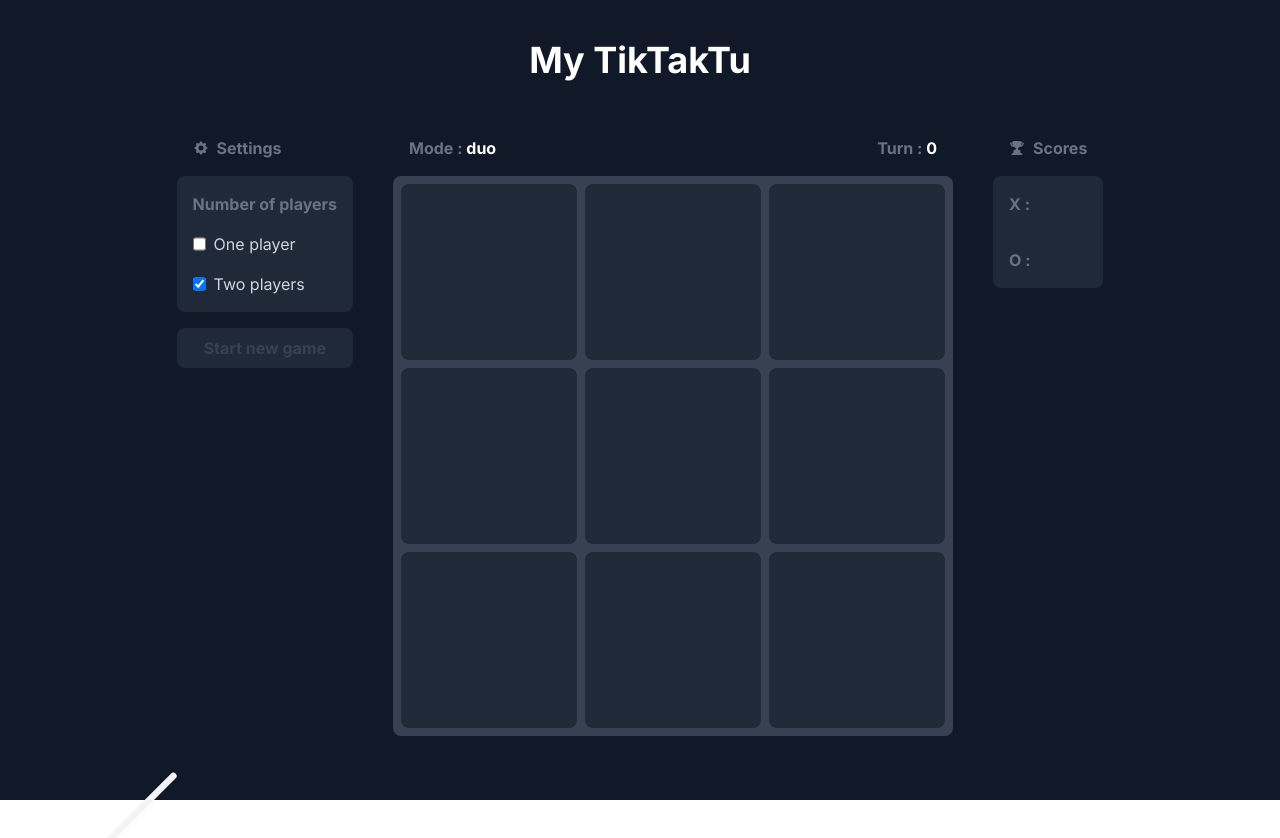
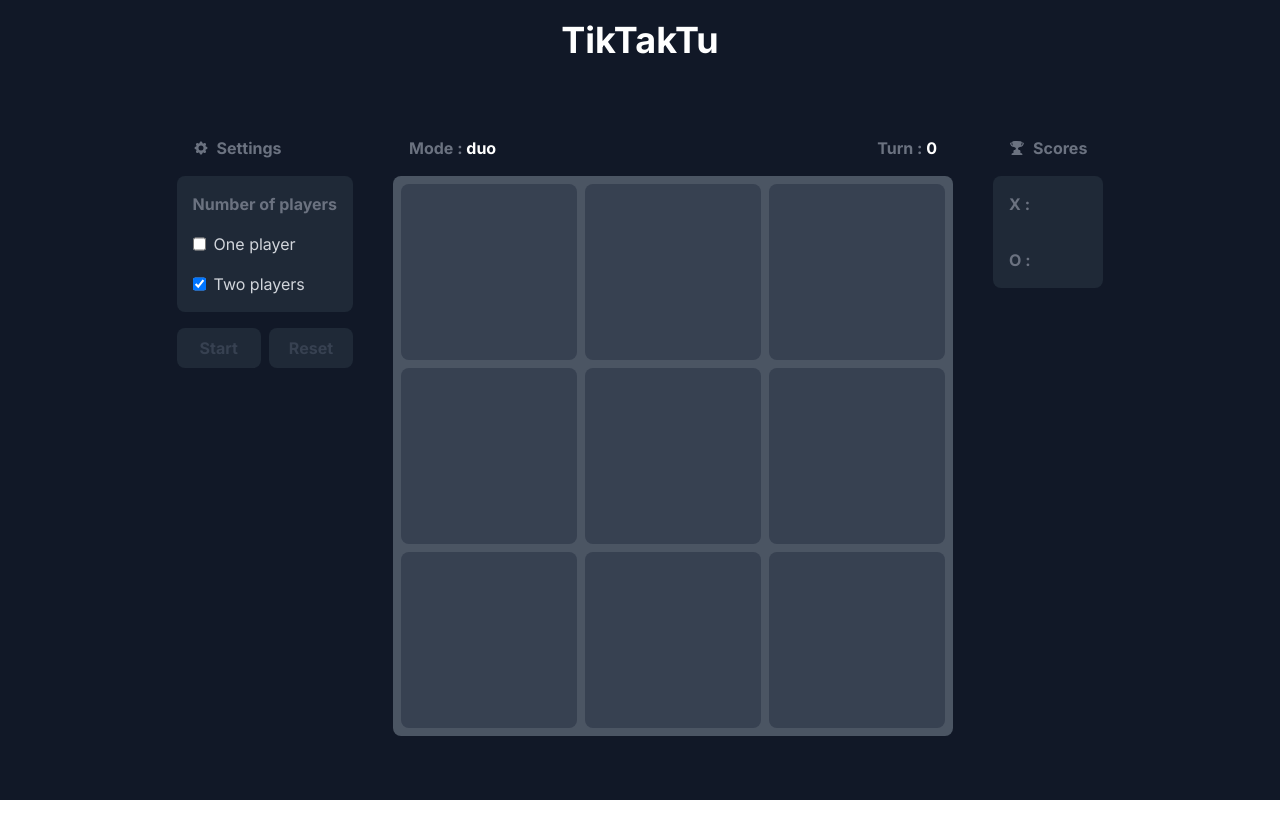
Before and after one commit to Clarkmcev/tictactoe, a Next.js app: page / in a window 1280 px wide. Shown: the top 838 px of the page. After the commit the page ends 800 px from the top, so only its background shows below. Built offline with nearby package versions, Linux system fonts and the light colour scheme.

Commit message:
work in progress

```diff
--- a/src/app/components/Board.tsx
+++ b/src/app/components/Board.tsx
@@ -1,5 +1,7 @@
 import React, { useEffect, useState } from 'react';
 import Card from './Card';
+import WinnerLine from './icons/WinnerLine';
+import { draw } from './icons/Icon';
 
 export type BoardProps = {
   grid: number[][];
@@ -9,6 +11,8 @@ export type BoardProps = {
   turn: any;
   setTurn: any;
   mode: any;
+  winLine: any
+  AIisPlaying: boolean
 };
 
 function Board({
@@ -19,6 +23,8 @@ function Board({
   turn,
   setTurn,
   mode,
+  winLine,
+  AIisPlaying,
 }: BoardProps) {
   return (
     <main className="flex flex-col items-center bg-gray-900">
@@ -34,7 +40,7 @@ function Board({
           </p>
         </div>
       </div>
-      <div className="pt-2 px-2 bg-gray-700 rounded-lg">
+      <div className="pt-2 px-2 bg-gray-600 rounded-lg">
         {grid.map((row, rowIndex) => (
           <div key={rowIndex} className="flex space-x-2">
             {grid.map((col, colIndex) => (
@@ -42,7 +48,7 @@ function Board({
                 value={grid[rowIndex][colIndex]}
                 key={colIndex}
                 position={[rowIndex, colIndex]}
-                disabled={grid[rowIndex][colIndex] !== 0}
+                disabled={grid[rowIndex][colIndex] !== 0 || AIisPlaying}
                 grid={grid}
                 setGrid={setGrid}
                 turn={turn}
@@ -54,6 +60,9 @@ function Board({
           </div>
         ))}
       </div>
+      <div className="absolute m-14">
+          {gameOver ? <WinnerLine draw={draw} type={winLine} /> : null}
+        </div>
     </main>
   );
 }
--- a/src/app/components/Button.tsx
+++ b/src/app/components/Button.tsx
@@ -3,12 +3,17 @@ import React from 'react';
 type Props = {
   children: string | JSX.Element | JSX.Element[]
   onClick: any
+  disabled: boolean
+  icon: any
 };
 
-function Button({ children, onClick }: Props) {
+function Button({ icon, children, onClick, disabled }: Props) {
   return (
-    <button onClick={onClick} className="p-2 my-2 hover:bg-gray-800 text-gray-700 font-bold hover:text-gray-500 duration-100 transition-all bg-gray-800 w-full rounded-lg">
-      {children}
+    <button onClick={onClick} className={`p-2 my-2 hover:bg-gray-800 font-bold  duration-100 transition-all bg-gray-800 w-full rounded-lg ${disabled ? 'text-gray-700' : 'text-gray-700 hover:text-gray-500'}`}>
+      <div className="flex justify-center items-center space-x-2">
+      {/* <div>{icon}</div> */}
+      <div>{children}</div>
+      </div>
     </button>
   );
 }
--- a/src/app/components/Card.tsx
+++ b/src/app/components/Card.tsx
@@ -2,19 +2,19 @@
 
 import React from 'react';
 import { Grid } from '../page';
-import { signLookUp } from './utils';
 import Icon from './icons/Icon';
 
 type CardProps = {
   value: number;
   position: number[];
-  disabled: boolean
+  disabled: boolean;
   turn: number;
   setTurn: React.Dispatch<React.SetStateAction<number>>;
   grid: number[][];
   setGrid: React.Dispatch<React.SetStateAction<Grid>>;
   gameOver: boolean;
   setGameOver: React.Dispatch<React.SetStateAction<boolean>>;
+  AIisPlaying: boolean;
 };
 
 export const Card = ({
@@ -27,8 +27,8 @@ export const Card = ({
   setTurn,
   gameOver,
   setGameOver,
+  AIisPlaying,
 }: CardProps) => {
-
   function playCard(e: React.MouseEvent<HTMLButtonElement, MouseEvent>) {
     setTurn((prev) => prev + 1);
     setGameOver(false);
@@ -41,15 +41,15 @@ export const Card = ({
     setGrid({ grid: gridCopy });
   }
 
+  const cardIsDisabledStyling =
+    disabled || gameOver ? 'bg-gray-700' : 'hover:bg-gray-700 bg-gray-800';
 
   return (
-  <button
-      disabled={disabled || gameOver}
+    <button
+      disabled={disabled || gameOver || AIisPlaying}
       onClick={playCard}
       value={String(position[0] + String(position[1]))}
-      className={`w-44 h-44 mb-2 bg-gray-800 rounded-lg text-white text-8xl duration-150 transition-all ${
-        disabled || gameOver ? 'bg-gray-700' : 'hover:bg-gray-700'
-      }`}
+      className={`w-44 h-44 overflow-hidden mb-2  rounded-lg text-white text-8xl duration-150 transition-all ${cardIsDisabledStyling}`}
     >
       <Icon value={value} />
     </button>
--- a/src/app/components/Settings.tsx
+++ b/src/app/components/Settings.tsx
@@ -8,6 +8,7 @@ import {
 } from './utils';
 import Button from './Button';
 import SettingsIcons from './icons/SettingsIcons';
+import Refresh from './icons/Refresh';
 
 export type SettingProps = {
   onClick: any;
@@ -16,6 +17,8 @@ export type SettingProps = {
   difficulty: string;
   setDifficulty: Dispatch<SetStateAction<string>>;
   gameOver: boolean;
+  reset: any;
+  grid: any;
 };
 
 function Settings({
@@ -25,9 +28,11 @@ function Settings({
   difficulty,
   setDifficulty,
   gameOver,
+  reset,
+  grid,
 }: SettingProps) {
   function onChange() {
-    console.log('settings changed!');
+    reset(grid);
   }
 
   return (
@@ -98,11 +103,27 @@ function Settings({
           </div>
         </div>
       ) : null}
-      {gameOver ? (
+      {/* {gameOver ? (
         <Button onClick={onClick}>Start new game</Button>
       ) : (
         <Button onClick={onClick}>Reset game</Button>
-      )}
+      )} */}
+      <div className="flex space-x-2">
+        <Button
+          icon={<Refresh className="h-4 w-4" />}
+          onClick={onClick}
+          disabled={gameOver}
+        >
+          Start
+        </Button>
+        <Button
+          icon={<Refresh className="h-4 w-4" />}
+          onClick={onClick}
+          disabled={gameOver}
+        >
+          Reset
+        </Button>
+      </div>
     </div>
   );
 }
--- a/src/app/components/icons/Cross.tsx
+++ b/src/app/components/icons/Cross.tsx
@@ -21,7 +21,7 @@ function Cross({ draw }: Props) {
         y2="200"
         stroke="#f3f4f6"
         variants={draw}
-        custom={1}
+        custom={3}
       />
       <motion.line
         x1="60"
--- /dev/null
+++ b/src/app/components/icons/Refresh.tsx
@@ -0,0 +1,24 @@
+import React from 'react';
+
+type Props = {
+  className: string;
+};
+
+function Refresh({ className }: Props) {
+  return (
+    <svg
+      xmlns="http://www.w3.org/2000/svg"
+      viewBox="0 0 24 24"
+      fill="currentColor"
+      className={className}
+    >
+      <path
+        fillRule="evenodd"
+        d="M4.755 10.059a7.5 7.5 0 0112.548-3.364l1.903 1.903h-3.183a.75.75 0 100 1.5h4.992a.75.75 0 00.75-.75V4.356a.75.75 0 00-1.5 0v3.18l-1.9-1.9A9 9 0 003.306 9.67a.75.75 0 101.45.388zm15.408 3.352a.75.75 0 00-.919.53 7.5 7.5 0 01-12.548 3.364l-1.902-1.903h3.183a.75.75 0 000-1.5H2.984a.75.75 0 00-.75.75v4.992a.75.75 0 001.5 0v-3.18l1.9 1.9a9 9 0 0015.059-4.035.75.75 0 00-.53-.918z"
+        clipRule="evenodd"
+      />
+    </svg>
+  );
+}
+
+export default Refresh;
--- a/src/app/components/icons/WinnerLine.tsx
+++ b/src/app/components/icons/WinnerLine.tsx
@@ -1,31 +1,49 @@
-import React from 'react';
+import React, { useEffect, useState } from 'react';
 import { motion } from 'framer-motion';
+import { winLine } from '../utils';
 
 type Props = {
   draw: any;
-  type: any
+  type: any;
 };
 
-function WinnerLine({ draw, type}: Props) {
+function WinnerLine({ draw, type }: Props) {
+  const [position, setPosition] = useState({
+    x1: '',
+    y1: '',
+    x2: '',
+    y2: '',
+  });
+
+  function translatePosition() {}
+
+  useEffect(() => {
+    if (type) {
+      setPosition(winLine[type.type][type.n]);
+    }
+  }, [position]);
+
+  if (type) {
     return (
       <motion.svg
-      width="400"
-      height="400"
+        width="560"
+        height="560"
         viewBox="0 0 600 600"
         initial="hidden"
         animate="visible"
       >
         <motion.line
-        x1="60"
-        y1="200"
-        x2="200"
-        y2="60"
-        stroke="#f3f4f6"
+          x1={position.x1}
+          y1={position.y1}
+          x2={position.x2}
+          y2={position.y2}
+          stroke="#111827"
           variants={draw}
           custom={1}
         />
       </motion.svg>
     );
   }
+}
 
 export default WinnerLine;
--- a/src/app/components/icons/utils.tsx
+++ /dev/null
@@ -1,16 +0,0 @@
-
-
-export const draw = {
-    hidden: { pathLength: 0, opacity: 0 },
-    visible: (i: number) => {
-      const delay = 0;
-      return {
-        pathLength: 1,
-        opacity: 1,
-        transition: {
-          pathLength: { delay, type: 'spring', duration: 1, bounce: 0 },
-          opacity: { delay, duration: 0.01 },
-        },
-      };
-    },
-  };
--- a/src/app/components/utils.tsx
+++ b/src/app/components/utils.tsx
@@ -1,31 +1,94 @@
-import { Grid } from "../page"
+import { Grid } from '../page';
 
-export const KEY_EASY_DIFFICULTY = 'easy'
-export const KEY_MEDIUM_DIFFICULTY = 'medium'
-export const KEY_HARD_DIFFICULTY = 'hard'
+export const KEY_EASY_DIFFICULTY = 'easy';
+export const KEY_MEDIUM_DIFFICULTY = 'medium';
+export const KEY_HARD_DIFFICULTY = 'hard';
 
-export const KEY_MODE_SOLO = 'solo'
-export const KEY_MODE_DUO = 'duo'
+export const KEY_MODE_SOLO = 'solo';
+export const KEY_MODE_DUO = 'duo';
+export const KEY_COLUMN = 'column';
+export const KEY_ROW = 'row';
+export const KEY_DIAGONAL = 'diagonal';
+
+interface winLine {
+  [key: string]: any
+}
+
+export const winLine : winLine = {
+  [KEY_ROW]: {
+    0: {
+      x1: '40',
+      y1: '100',
+      x2: '550',
+      y2: '100',
+    },
+    1: {
+      x1: '40',
+      y1: '300',
+      x2: '550',
+      y2: '300',
+    },
+    2: {
+      x1: '40',
+      y1: '500',
+      x2: '550',
+      y2: '500',
+    },
+  },
+  [KEY_COLUMN]: {
+    0: {
+      x1: '100',
+      y1: '40',
+      x2: '100',
+      y2: '570',
+    },
+    1: {
+      x1: '300',
+      y1: '40',
+      x2: '300',
+      y2: '570',
+    },
+    2: {
+      x1: '495',
+      y1: '40',
+      x2: '495',
+      y2: '570',
+    },
+  },
+  [KEY_DIAGONAL]: {
+    0: {
+      x1: '47',
+      y1: '550',
+      x2: '550',
+      y2: '47',
+    },
+    1: {
+      x1: '40',
+      y1: '40',
+      x2: '550',
+      y2: '550',
+    },
+  },
+};
 
 interface signLookUp {
-  [key: number] : string | null
+  [key: number]: string | null;
 }
 
-export const signLookUp : signLookUp = {
-    0: null,
-    1: 'X',
-    2: 'O',
-  };
+export const signLookUp: signLookUp = {
+  0: null,
+  1: 'X',
+  2: 'O',
+};
 
 export function translateSign(player: number) {
   return player === 1 ? 'X' : 'O';
 }
 
 export function scoreWriter(wins: number) {
-  return wins !== 0 ? 'I'.repeat(wins) : ''
+  return wins !== 0 ? 'I'.repeat(wins) : '';
 }
 
 export function gridNotCompleted(grid: Grid, search: number) {
-  console.log(grid.grid.some(row => row.includes(search)))
-  return grid.grid.some(row => row.includes(search))
+  return grid.grid.some((row) => row.includes(search));
 }
--- a/src/app/page.tsx
+++ b/src/app/page.tsx
@@ -4,21 +4,27 @@ import { useEffect, useState } from 'react';
 import Board from './components/Board';
 import Settings from './components/Settings';
 import {
+  KEY_COLUMN,
+  KEY_DIAGONAL,
   KEY_EASY_DIFFICULTY,
   KEY_MODE_DUO,
   KEY_MODE_SOLO,
+  KEY_ROW,
   gridNotCompleted,
   translateSign,
 } from './components/utils';
 import toast, { Toaster } from 'react-hot-toast';
 import ToastResult from './components/toasts/ToastResult';
 import ScoreBoard from './components/ScoreBoard';
-import WinnerLine from './components/icons/WinnerLine';
-import { draw } from './components/icons/Icon';
 
 export type Grid = {
   grid: number[][];
 };
+
+export type WinnerLine = {
+  n: number;
+  type: string;
+} | null;
 
 interface Score {
   X: number;
@@ -38,13 +44,16 @@ export default function Home() {
   });
   const [mode, setMode] = useState(KEY_MODE_DUO);
   const [difficulty, setDifficulty] = useState(KEY_EASY_DIFFICULTY);
+  const [AIisPlaying, setAIisPlaying] = useState(false);
   const [gameOver, setGameOver] = useState(true);
   const [score, setScore] = useState<Score>({ X: 0, O: 0 });
+  const [winLine, setWinLine] = useState<WinnerLine>(null);
 
   function resetGame(grid: Grid) {
     setGrid({ grid: gridInit });
     setTurn(0);
     setGameOver(false);
+    setScore({ X: 0, O: 0 });
   }
 
   function checkWin(grid: Grid) {
@@ -62,6 +71,7 @@ export default function Home() {
           winner = grid.grid[i][0];
           setGameOver(true);
           gameOverHandler(winner);
+          setWinLine({ n: i, type: KEY_ROW });
           return;
         }
 
@@ -75,6 +85,7 @@ export default function Home() {
           winner = grid.grid[0][j];
           setGameOver(true);
           gameOverHandler(winner);
+          setWinLine({ n: j, type: KEY_COLUMN });
           return;
         }
 
@@ -88,6 +99,7 @@ export default function Home() {
           winner = grid.grid[0][0];
           setGameOver(true);
           gameOverHandler(winner);
+          setWinLine({ n: 1, type: KEY_DIAGONAL });
           return;
         }
 
@@ -111,13 +123,16 @@ export default function Home() {
     }
   }
 
+  function newGame(grid: Grid) {
+    setGrid({ grid: gridInit });
+    setTurn(0);
+    setGameOver(false);
+  }
+
   function AI(grid: Grid) {
     let hasNotPlayed = true;
     let randomRowIndex = 0;
     let randomColIndex = 0;
-
-    // const gridUncompleted = gridCompleted(grid, 0);
-    // console.log(gridCompleted);
 
     const gridIsNotEmpty = gridNotCompleted(grid, 0);
 
@@ -147,6 +162,7 @@ export default function Home() {
         borderRadius: '10px',
         fontStyle: 'bold',
         background: 'transparent',
+        boxShadow: 'none',
         color: '#9ca3af',
       },
       duration: 2000,
@@ -158,11 +174,19 @@ export default function Home() {
       copyScore[sign] += 1;
       setScore(copyScore);
     }
+
+    setTimeout(() => {
+      newGame(grid);
+    }, 2000);
   }
 
   useEffect(() => {
     if (mode === KEY_MODE_SOLO && turn % 2 !== 0 && !gameOver) {
-      AI(grid);
+      setAIisPlaying(true);
+      setTimeout(() => {
+        AI(grid);
+        setAIisPlaying(false);
+      }, 1000);
     }
   }, [turn]);
 
@@ -171,9 +195,9 @@ export default function Home() {
   }, [grid]);
 
   return (
-    <main className="p-10 bg-gray-900 m-auto h-screen">
-      <div className="text-white font-bold text-4xl text-center mb-10">
-        My TikTakTu
+    <main className="bg-gray-900 h-screen relative">
+      <div className="text-white font-bold text-4xl text-center p-5 mb-10 w-full bg-gray-900">
+        TikTakTu
       </div>
       <div className="flex justify-center space-x-10">
         <Settings
@@ -183,6 +207,8 @@ export default function Home() {
           difficulty={difficulty}
           setDifficulty={setDifficulty}
           gameOver={gameOver}
+          reset={resetGame}
+          grid={grid.grid}
         />
         <Board
           grid={grid.grid}
@@ -192,13 +218,12 @@ export default function Home() {
           turn={turn}
           setTurn={setTurn}
           mode={mode}
+          winLine={winLine}
+          AIisPlaying={AIisPlaying}
         />
         <ScoreBoard score={score} />
         <Toaster position="bottom-center" reverseOrder={false} />
       </div>
-      <div className="absolute">
-        {gameOver ? <WinnerLine draw={draw} type={''} /> : null}
-      </div>
     </main>
   );
 }
```
Lines whose indentation alone changed are shown as unchanged.
